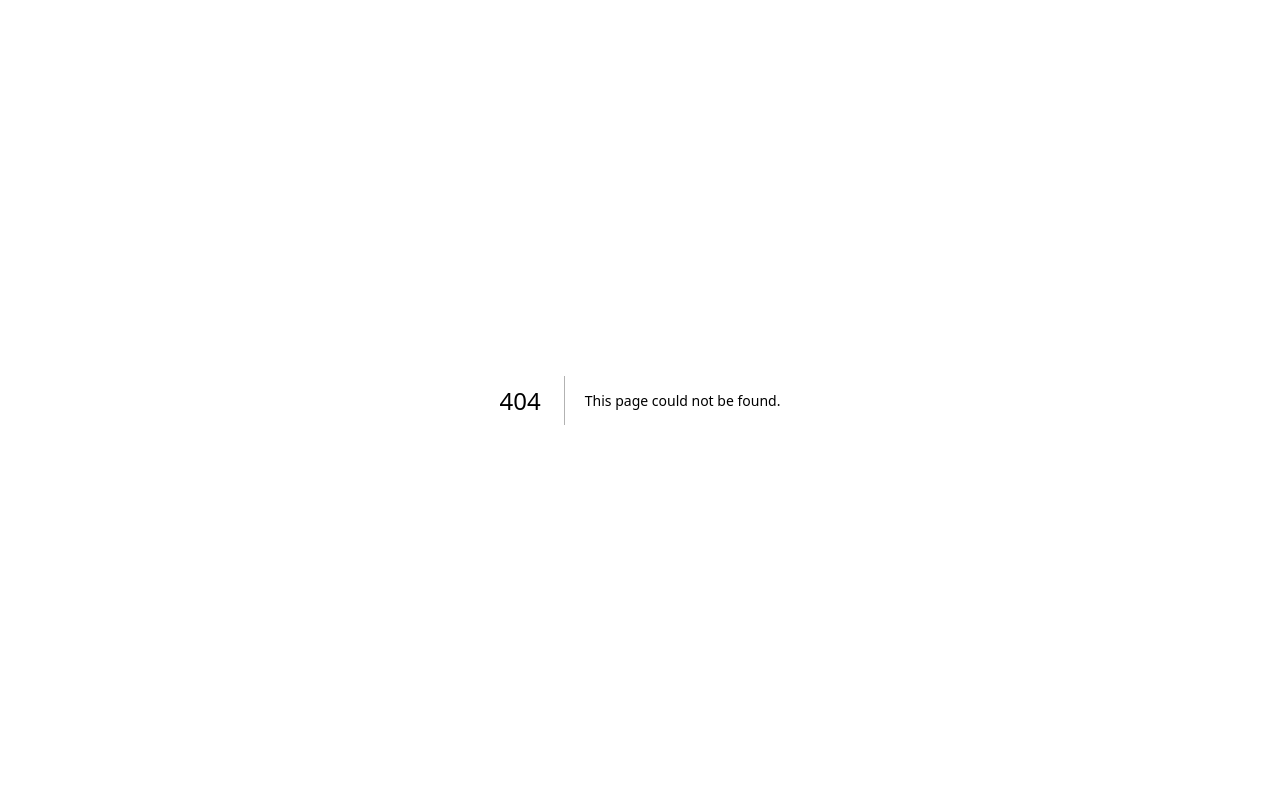
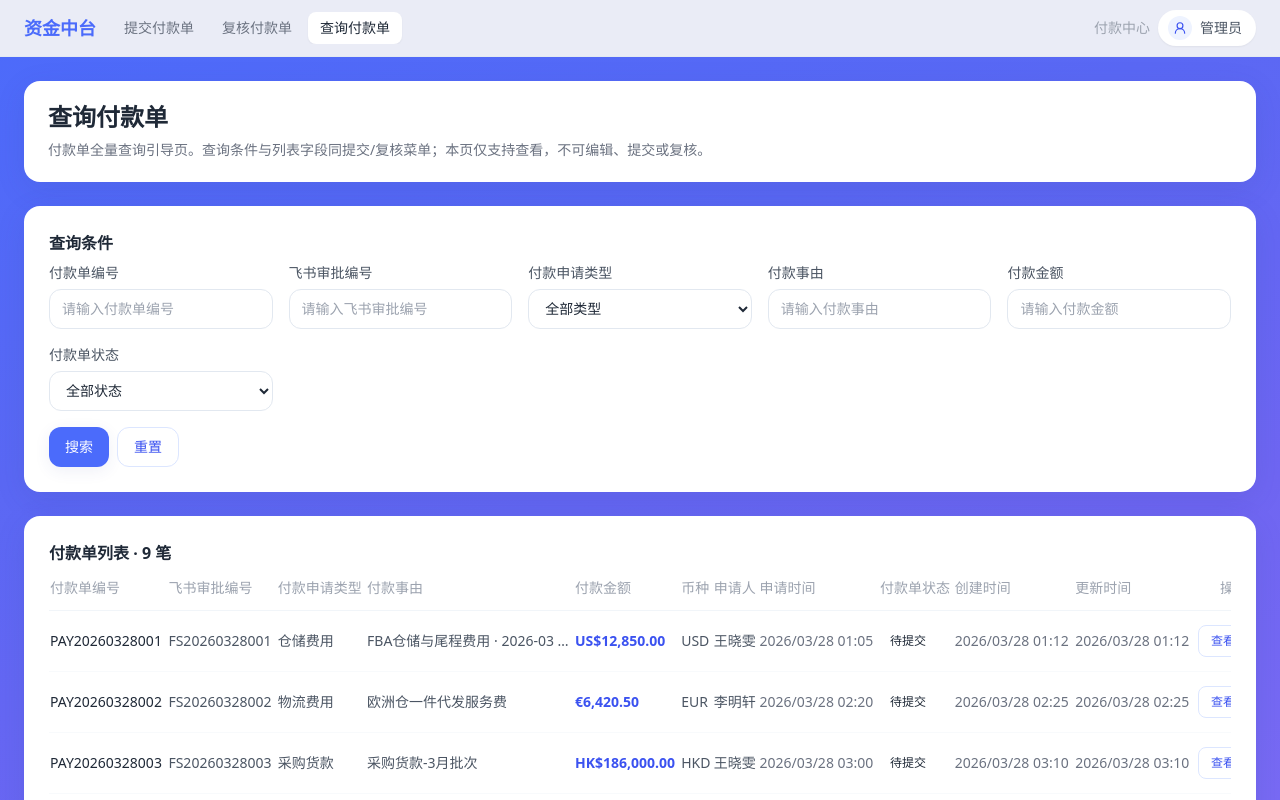
Before and after one commit to 1831833hym-eng/pay-hub, a Next.js app: page /query in a window 1280 px wide. Before the commit this address had no page. Shown: the top 800 px of the page. Built offline with nearby package versions, Linux system fonts and the light colour scheme.

Commit message:
feat: 新增查询付款单引导页与明细页
增加第三个菜单「查询付款单」，支持按条件全量查询与只读详情查看，查询条件额外支持付款单状态筛选。

Co-authored-by: cursor186 <cursor186@bestfulfill.com>

```diff
--- /dev/null
+++ b/src/app/query/[id]/page.tsx
@@ -0,0 +1,53 @@
+"use client";
+
+import Link from "next/link";
+import { useParams } from "next/navigation";
+import { AppShell } from "@/components/layout/app-shell";
+import { Button } from "@/components/ui/button";
+import { Card, CardContent, CardHeader, CardTitle } from "@/components/ui/card";
+import { DetailForm } from "@/components/payments/detail-form";
+import { usePayments } from "@/lib/payments-store";
+
+export default function QueryDetailPage() {
+  const params = useParams<{ id: string }>();
+  const { getById } = usePayments();
+  const order = getById(params.id);
+
+  if (!order) {
+    return (
+      <AppShell title="查询付款单详情" description="未找到该付款单">
+        <Card>
+          <CardContent className="py-16 text-center text-ink-4">
+            付款单不存在
+            <div className="mt-4">
+              <Link href="/query">
+                <Button variant="secondary">返回列表</Button>
+              </Link>
+            </div>
+          </CardContent>
+        </Card>
+      </AppShell>
+    );
+  }
+
+  return (
+    <AppShell
+      title="查询付款单详情"
+      description="明细字段：付款单编号、飞书审批编号、付款申请类型、付款事由、付款金额、币种、申请人、申请时间、付款单状态。本页只读。"
+      actions={
+        <Link href="/query">
+          <Button variant="secondary">返回列表</Button>
+        </Link>
+      }
+    >
+      <Card>
+        <CardHeader>
+          <CardTitle className="text-base">{order.orderNo}（只读）</CardTitle>
+        </CardHeader>
+        <CardContent>
+          <DetailForm order={order} editable={false} />
+        </CardContent>
+      </Card>
+    </AppShell>
+  );
+}
--- /dev/null
+++ b/src/app/query/page.tsx
@@ -0,0 +1,112 @@
+"use client";
+
+import { useMemo, useState } from "react";
+import { AppShell } from "@/components/layout/app-shell";
+import { Card, CardContent, CardHeader, CardTitle } from "@/components/ui/card";
+import {
+  EMPTY_QUERY,
+  QueryForm,
+  type QueryValues,
+} from "@/components/payments/query-form";
+import { OrderTable } from "@/components/payments/order-table";
+import { STATUS_META, type PaymentStatus } from "@/lib/payments-data";
+import { Select, Label } from "@/components/ui/input";
+import { usePayments } from "@/lib/payments-store";
+
+const STATUS_OPTIONS: Array<PaymentStatus | ""> = [
+  "",
+  "pending_submit",
+  "pending_review",
+  "pending_pay",
+  "pending_receipt",
+  "completed",
+  "review_rejected",
+];
+
+export default function QueryListPage() {
+  const { orders } = usePayments();
+  const [draftQuery, setDraftQuery] = useState<QueryValues>(EMPTY_QUERY);
+  const [appliedQuery, setAppliedQuery] = useState<QueryValues>(EMPTY_QUERY);
+  const [draftStatus, setDraftStatus] = useState<PaymentStatus | "">("");
+  const [appliedStatus, setAppliedStatus] = useState<PaymentStatus | "">("");
+
+  const filtered = useMemo(() => {
+    return orders.filter((item) => {
+      const q = appliedQuery;
+      if (
+        q.orderNo &&
+        !item.orderNo.toLowerCase().includes(q.orderNo.toLowerCase())
+      )
+        return false;
+      if (
+        q.feishuNo &&
+        !item.feishuNo.toLowerCase().includes(q.feishuNo.toLowerCase())
+      )
+        return false;
+      if (q.applyType && item.applyType !== q.applyType) return false;
+      if (q.purpose && !item.purpose.includes(q.purpose)) return false;
+      if (q.amount && !String(item.amount).includes(q.amount)) return false;
+      if (appliedStatus && item.status !== appliedStatus) return false;
+      return true;
+    });
+  }, [orders, appliedQuery, appliedStatus]);
+
+  return (
+    <AppShell
+      title="查询付款单"
+      description="付款单全量查询引导页。查询条件与列表字段同提交/复核菜单；本页仅支持查看，不可编辑、提交或复核。"
+    >
+      <QueryForm
+        values={draftQuery}
+        onChange={setDraftQuery}
+        onSearch={() => {
+          setAppliedQuery(draftQuery);
+          setAppliedStatus(draftStatus);
+        }}
+        onReset={() => {
+          setDraftQuery(EMPTY_QUERY);
+          setAppliedQuery(EMPTY_QUERY);
+          setDraftStatus("");
+          setAppliedStatus("");
+        }}
+        extraFields={
+          <div>
+            <Label>付款单状态</Label>
+            <Select
+              value={draftStatus}
+              onChange={(e) =>
+                setDraftStatus((e.target.value || "") as PaymentStatus | "")
+              }
+            >
+              <option value="">全部状态</option>
+              {STATUS_OPTIONS.filter(Boolean).map((s) => (
+                <option key={s} value={s}>
+                  {STATUS_META[s as PaymentStatus].label}
+                </option>
+              ))}
+            </Select>
+          </div>
+        }
+      />
+
+      <Card>
+        <CardHeader>
+          <CardTitle className="text-base">
+            付款单列表 · {filtered.length} 笔
+          </CardTitle>
+        </CardHeader>
+        <CardContent>
+          <OrderTable
+            rows={filtered}
+            selectedIds={[]}
+            onToggle={() => undefined}
+            onToggleAll={() => undefined}
+            viewBase="/query"
+            showEdit={false}
+            showSelect={false}
+          />
+        </CardContent>
+      </Card>
+    </AppShell>
+  );
+}
--- a/src/components/layout/top-nav.tsx
+++ b/src/components/layout/top-nav.tsx
@@ -15,6 +15,11 @@ const NAV_ITEMS = [
     href: "/review",
     label: "复核付款单",
     match: (p: string) => p.startsWith("/review"),
+  },
+  {
+    href: "/query",
+    label: "查询付款单",
+    match: (p: string) => p.startsWith("/query"),
   },
 ];
 
--- a/src/components/payments/query-form.tsx
+++ b/src/components/payments/query-form.tsx
@@ -26,11 +26,13 @@ export function QueryForm({
   onChange,
   onSearch,
   onReset,
+  extraFields,
 }: {
   values: QueryValues;
   onChange: (next: QueryValues) => void;
   onSearch: () => void;
   onReset: () => void;
+  extraFields?: React.ReactNode;
 }) {
   const set = (key: keyof QueryValues, value: string) =>
     onChange({ ...values, [key]: value });
@@ -89,6 +91,7 @@ export function QueryForm({
               inputMode="decimal"
             />
           </div>
+          {extraFields}
         </div>
         <div className="mt-4 flex flex-wrap gap-2">
           <Button onClick={onSearch}>搜索</Button>
```
Also changed, not shown: 1 other file (tests, documents, lock files or other folders).
